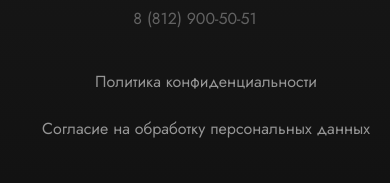
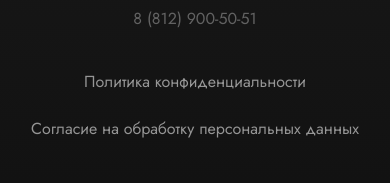
Before and after one commit to BorisSlonov/vl-land-ind, a Next.js app: page / in a window 390 px wide. Shown: the part 8861-9044 px from the top of the page. Built offline with nearby package versions, Linux system fonts and the light colour scheme; a web font is replaced by a local one.

Commit message:
center links

```diff
--- a/src/components/Footer/style.module.css
+++ b/src/components/Footer/style.module.css
@@ -200,6 +200,9 @@
 
     .links {
         flex-direction: column;
+        align-items: center;
+        margin-left: auto;
+        margin-right: auto;
     }
 
     .studySocials {
```
